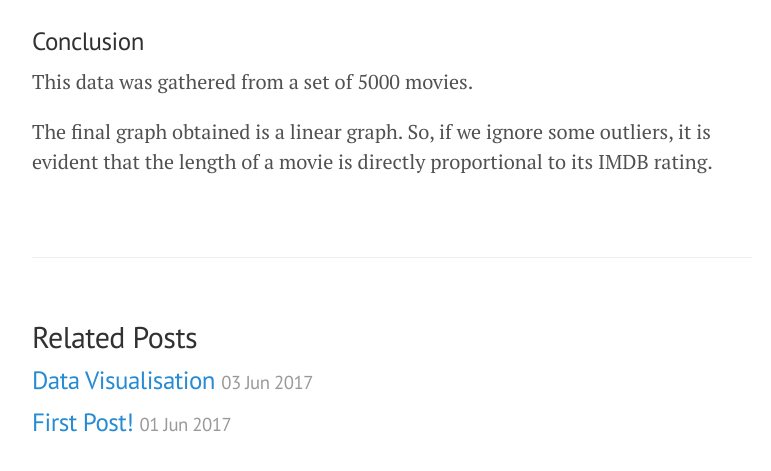
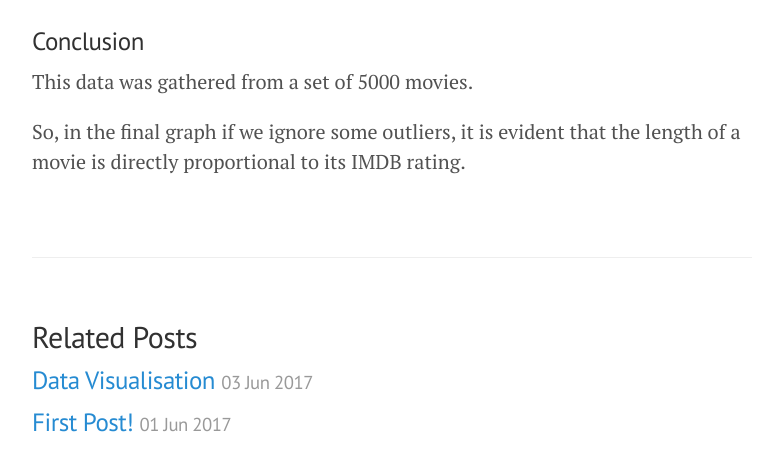
Before and after one commit to vermasachin/vermasachin.github.io, a Jekyll site: the page built from _posts/2017-06-09-relation-between-movie-length-and-imdb-rating.md, in a window 1280 px wide and 900 px high, scrolled down 1714 px, cut to the strip 402-873 px from the top of the window. Shown: the whole strip, without its empty margins (248-1019 px from the left). Built offline with Jekyll 4.4.1, drawn with Linux system fonts in a browser that asks for light colours.

Commit message:
new post IMDB

```diff
--- a/_posts/2017-06-09-relation-between-movie-length-and-imdb-rating.md
+++ b/_posts/2017-06-09-relation-between-movie-length-and-imdb-rating.md
@@ -75,4 +75,4 @@ for length in movie_length:
 
 This data was gathered from a set of 5000 movies.
 
-The final graph obtained is a linear graph. So, if we ignore some outliers, it is evident that the length of a movie is directly proportional to its IMDB rating.
+So, in the final graph if we ignore some outliers, it is evident that the length of a movie is directly proportional to its IMDB rating.
```
